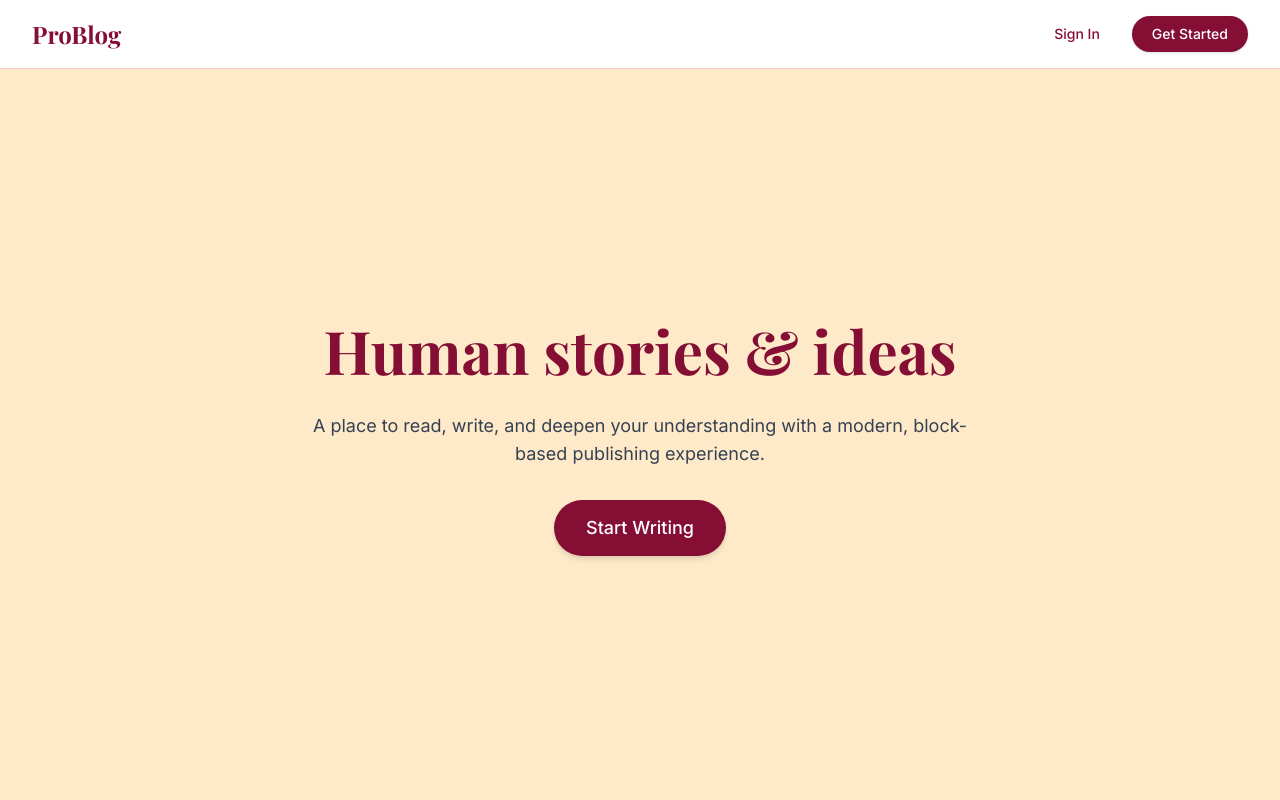
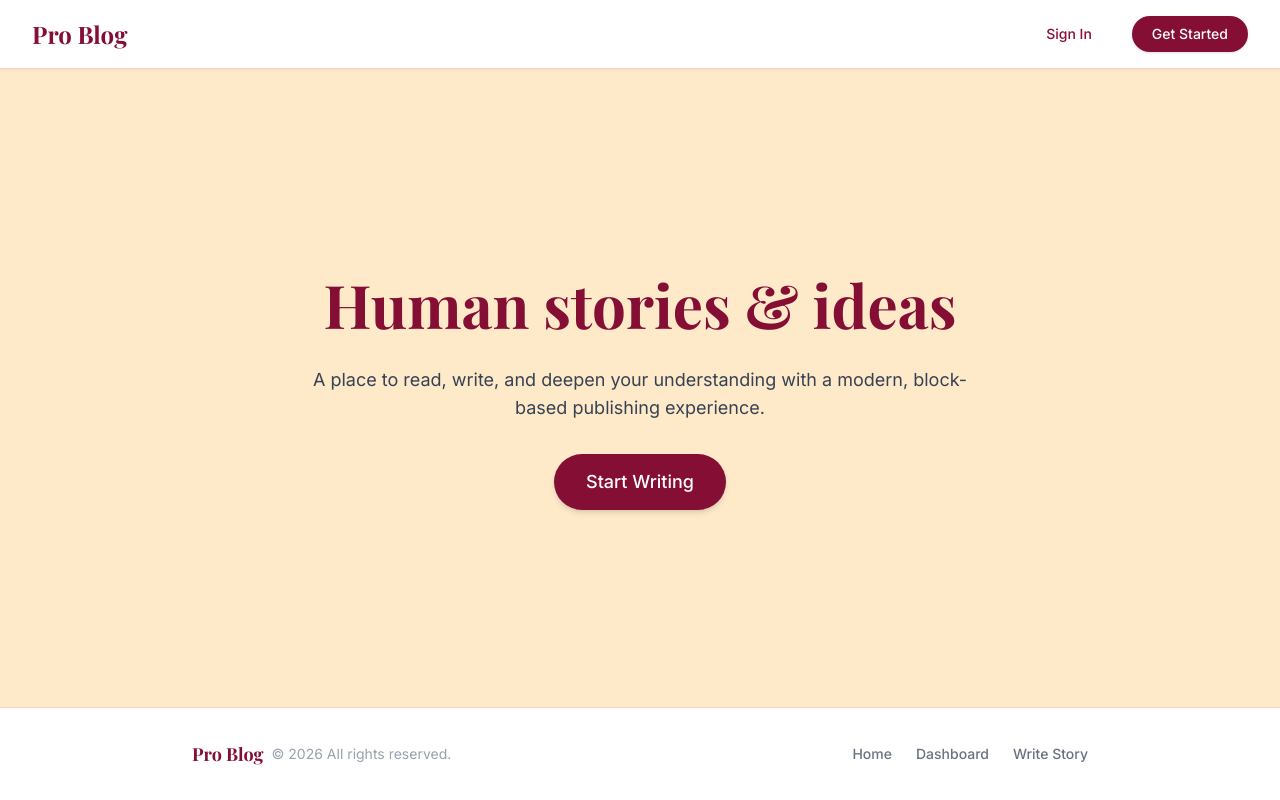
Before and after one commit to Apfirebolt/problog-django, a React (Vite) app in the folder client/: page / in a window 1280 px wide. Built offline with nearby package versions, Linux system fonts and the light colour scheme; a web font is replaced by a local one.

Commit message:
feat: added common header and footer components

```diff
--- a/client/index.html
+++ b/client/index.html
@@ -4,7 +4,7 @@
     <meta charset="UTF-8" />
     <link rel="icon" type="image/svg+xml" href="/favicon.svg" />
     <meta name="viewport" content="width=device-width, initial-scale=1.0" />
-    <title>Problog</title>
+    <title>Pro Blog</title>
   </head>
   <body>
     <div id="root"></div>
--- /dev/null
+++ b/client/src/components/Footer.jsx
@@ -0,0 +1,24 @@
+import { Link } from 'react-router';
+
+const Footer = () => {
+  return (
+    <footer className="w-full bg-white border-t border-palette-light py-8 px-8 mt-auto">
+      <div className="max-w-4xl mx-auto flex flex-col md:flex-row justify-between items-center gap-4">
+        {/* Brand / Copyright */}
+        <div className="flex items-center space-x-2">
+          <span className="font-serif font-bold text-palette-dark text-lg">Pro Blog</span>
+          <span className="text-gray-400 text-sm">© {new Date().getFullYear()} All rights reserved.</span>
+        </div>
+
+        {/* Navigation Links */}
+        <div className="flex items-center space-x-6 text-sm text-gray-500 font-medium">
+          <Link to="/" className="hover:text-palette-dark transition">Home</Link>
+          <Link to="/dashboard" className="hover:text-palette-dark transition">Dashboard</Link>
+          <Link to="/write" className="hover:text-palette-dark transition">Write Story</Link>
+        </div>
+      </div>
+    </footer>
+  );
+};
+
+export default Footer;
--- /dev/null
+++ b/client/src/components/Header.jsx
@@ -0,0 +1,66 @@
+import React from 'react';
+import { observer } from 'mobx-react-lite';
+import { useStore } from '../context/StoreContext';
+import { Link, useNavigate } from 'react-router';
+
+const Header = observer(({ isDashboard = false }) => {
+  const { authStore } = useStore();
+  const navigate = useNavigate();
+
+  const handleLogout = () => {
+    authStore.logout();
+    navigate('/login');
+  };
+
+  return (
+    <nav className="flex justify-between items-center px-8 py-4 bg-white border-b border-palette-light shadow-xs">
+      <Link to="/" className="text-2xl font-serif font-bold text-palette-dark flex items-center">
+        Pro Blog
+        {isDashboard && (
+          <span className="text-xs font-sans font-normal uppercase tracking-widest bg-palette-light px-2 py-0.5 rounded-full ml-2">
+            Dashboard
+          </span>
+        )}
+      </Link>
+
+      <div className="flex items-center space-x-6">
+        {authStore.isAuthenticated ? (
+          <>
+            <span className="text-sm font-medium text-gray-700">
+              Welcome, <strong className="text-palette-dark">{authStore.user?.username || authStore.user?.email}</strong>
+            </span>
+            <Link
+              to="/write"
+              className="px-5 py-2 text-sm bg-palette-dark text-white rounded-full font-medium hover:opacity-90 transition shadow-sm flex items-center space-x-1"
+            >
+              <span>Write Story</span>
+            </Link>
+            <button
+              onClick={handleLogout}
+              className="px-4 py-2 text-sm bg-gray-100 text-gray-700 rounded-full hover:bg-gray-200 transition"
+            >
+              Logout
+            </button>
+          </>
+        ) : (
+          <>
+            <Link
+              to="/login"
+              className="px-4 py-2 text-sm font-medium text-palette-dark hover:opacity-85 transition"
+            >
+              Sign In
+            </Link>
+            <Link
+              to="/register"
+              className="px-5 py-2 text-sm bg-palette-dark text-white rounded-full font-medium hover:opacity-90 transition shadow-sm"
+            >
+              Get Started
+            </Link>
+          </>
+        )}
+      </div>
+    </nav>
+  );
+});
+
+export default Header;
--- a/client/src/screens/Dashboard.jsx
+++ b/client/src/screens/Dashboard.jsx
@@ -1,11 +1,12 @@
 import { useEffect, useState } from 'react';
 import { observer } from 'mobx-react-lite';
 import { useStore } from '../context/StoreContext';
-import { Link, useNavigate } from 'react-router';
+import { Link } from 'react-router';
+import Header from '../components/Header';
+import Footer from '../components/Footer';
 
 const Dashboard = observer(() => {
-  const { authStore, blogStore } = useStore();
-  const navigate = useNavigate();
+  const { blogStore } = useStore();
 
   // State to manage the full content modal view
   const [isModalOpen, setIsModalOpen] = useState(false);
@@ -15,11 +16,6 @@ const Dashboard = observer(() => {
     blogStore.fetchPosts();
   }, [blogStore]);
 
-  const handleLogout = () => {
-    authStore.logout();
-    navigate('/login');
-  };
-
   const handleViewPost = async (slug) => {
     await blogStore.fetchPostBySlug(slug);
     setIsModalOpen(true);
@@ -27,29 +23,8 @@ const Dashboard = observer(() => {
 
   return (
     <div className="min-h-screen bg-palette-lightest font-sans flex flex-col relative">
-      {/* Dashboard Navbar */}
-      <nav className="flex justify-between items-center px-8 py-4 bg-white border-b border-palette-light shadow-xs">
-        <Link to="/" className="text-2xl font-serif font-bold text-palette-dark">
-          ProBlog <span className="text-xs font-sans font-normal uppercase tracking-widest bg-palette-light px-2 py-0.5 rounded-full ml-2">Dashboard</span>
-        </Link>
-        <div className="flex items-center space-x-6">
-          <span className="text-sm font-medium text-gray-700">
-            Welcome, <strong className="text-palette-dark">{authStore.user?.username || authStore.user?.email}</strong>
-          </span>
-          <Link
-            to="/write"
-            className="px-5 py-2 text-sm bg-palette-dark text-white rounded-full font-medium hover:opacity-90 transition shadow-sm flex items-center space-x-1"
-          >
-            <span>Write Story</span>
-          </Link>
-          <button
-            onClick={handleLogout}
-            className="px-4 py-2 text-sm bg-gray-100 text-gray-700 rounded-full hover:bg-gray-200 transition"
-          >
-            Logout
-          </button>
-        </div>
-      </nav>
+      {/* Reusable Header Component */}
+      <Header isDashboard={true} />
 
       {/* Main Dashboard Content */}
       <main className="flex-1 max-w-4xl w-full mx-auto px-4 py-10">
@@ -127,7 +102,7 @@ const Dashboard = observer(() => {
           </div>
         )}
       </main>
-
+      <Footer />
       {/* Full Content Modal Viewer */}
       {isModalOpen && blogStore.currentPost && (
         <div className="fixed inset-0 bg-black/50 backdrop-blur-xs flex items-center justify-center p-4 z-50">
@@ -191,6 +166,7 @@ const Dashboard = observer(() => {
         </div>
       )}
     </div>
+
   );
 });
 
--- a/client/src/screens/Home.jsx
+++ b/client/src/screens/Home.jsx
@@ -1,48 +1,16 @@
 import { observer } from 'mobx-react-lite';
 import { useStore } from '../context/StoreContext';
 import { Link } from 'react-router';
+import Header from '../components/Header';
+import Footer from '../components/Footer';
 
 const Home = observer(() => {
   const { authStore } = useStore();
 
   return (
     <div className="min-h-screen bg-palette-lightest font-sans flex flex-col">
-      {/* Navbar */}
-      <nav className="flex justify-between items-center px-8 py-4 bg-white border-b border-palette-light">
-        <Link to="/" className="text-2xl font-serif font-bold text-palette-dark">
-          ProBlog
-        </Link>
-        <div className="flex items-center space-x-4">
-          {authStore.isAuthenticated ? (
-            <>
-              <span className="text-sm font-medium text-gray-700">
-                Hello, {authStore.user?.username || authStore.user?.email}
-              </span>
-              <button
-                onClick={() => authStore.logout()}
-                className="px-4 py-2 text-sm bg-gray-100 text-gray-700 rounded-full hover:bg-gray-200 transition"
-              >
-                Logout
-              </button>
-            </>
-          ) : (
-            <>
-              <Link
-                to="/login"
-                className="px-4 py-2 text-sm font-medium text-palette-dark hover:opacity-85 transition"
-              >
-                Sign In
-              </Link>
-              <Link
-                to="/register"
-                className="px-5 py-2 text-sm bg-palette-dark text-white rounded-full font-medium hover:opacity-90 transition shadow-sm"
-              >
-                Get Started
-              </Link>
-            </>
-          )}
-        </div>
-      </nav>
+      {/* Reusable Header Component */}
+      <Header />
 
       {/* Hero / Main Section */}
       <main className="flex-1 flex flex-col items-center justify-center px-4 text-center py-20">
@@ -63,6 +31,7 @@ const Home = observer(() => {
           </div>
         </div>
       </main>
+      <Footer />
     </div>
   );
 });
```
